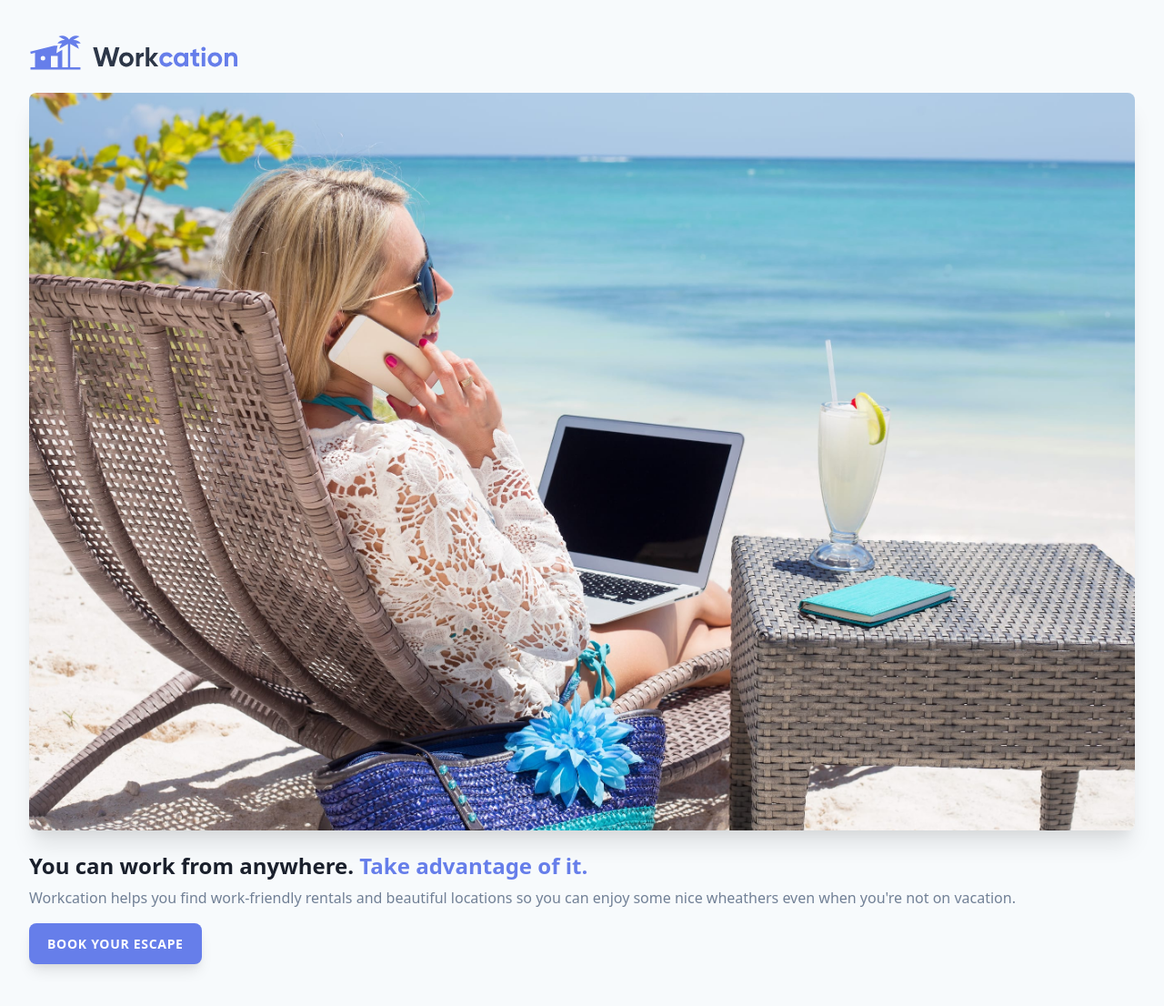
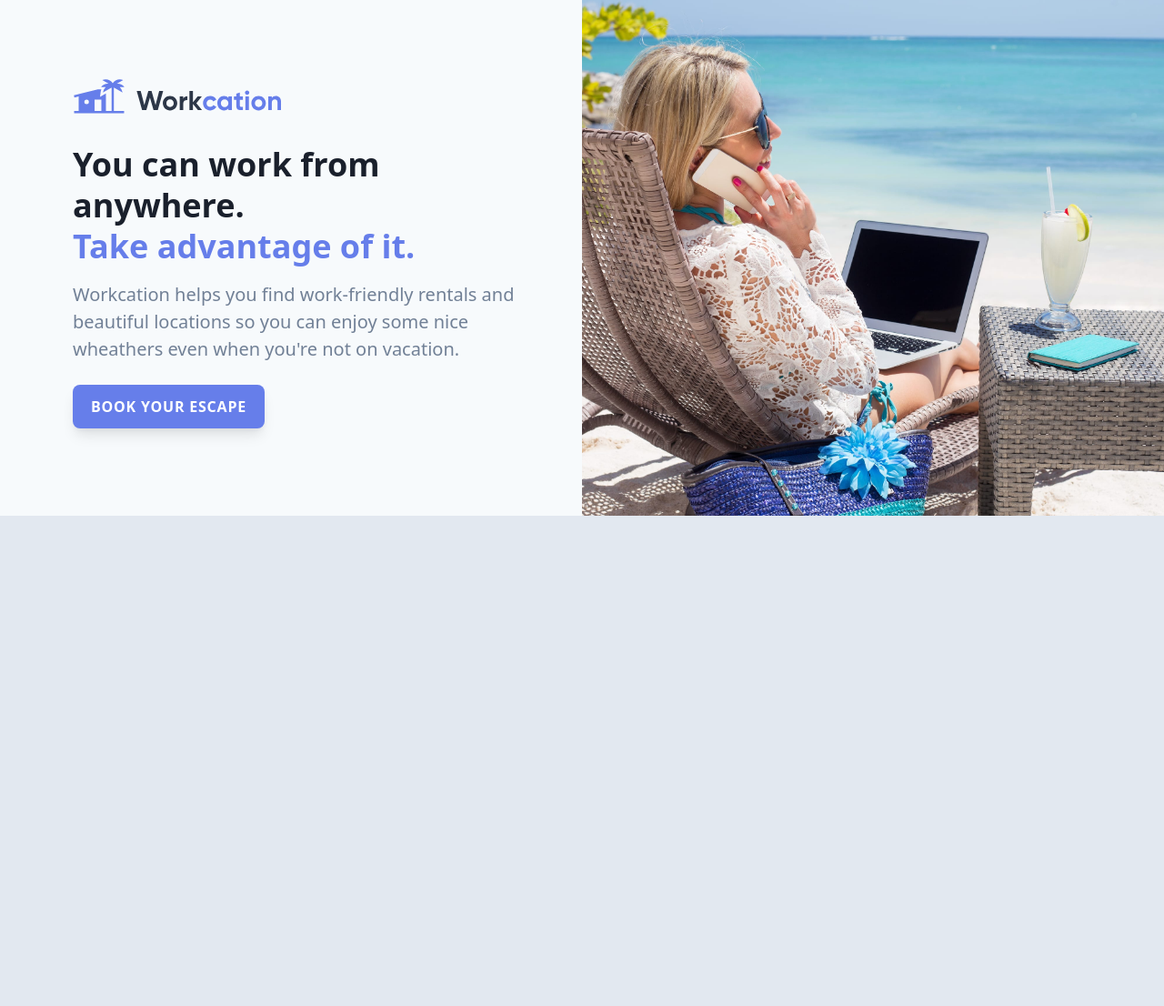
Before and after one commit to ausuwardi/learn-tailwind, a website: page public/index.html in a window 1280 px wide. Shown: the part 10-1116 px from the top of the page at 91% size. After the commit the page ends 800 px from the top, so only its background shows below. Drawn offline with nearby package versions, Linux system fonts and the light colour scheme; files that its build step writes are made by us from their sources.

Commit message:
Responsive design
Learn how to use Tailwind's responsive modifiers to design for multiple
screen sizes.

```diff
--- a/public/index.html
+++ b/public/index.html
@@ -6,18 +6,28 @@
     <title>Document</title>
     <link rel="stylesheet" href="/build/tailwind.css">
   </head>
-  <body class="bg-gray-100">
-    <div class="px-8 py-12">
-      <img class="h-10" src="/img/logo.svg" alt="Workcation">
-      <img class="mt-6 rounded-lg shadow-xl" src="/img/beach-work.jpg" alt="Woman workcationing on the beach">
-      <h1 class="mt-6 text-2xl font-bold text-gray-900 leading-tight">
-        You can work from anywhere. <span class="text-indigo-500">Take advantage of it.</span></h1>
-      <p class="mt-2 text-gray-600">
-        Workcation helps you find work-friendly rentals and beautiful locations so you can enjoy some nice wheathers even when you're not on vacation.
-      </p>
+  <body class="bg-gray-300">
+    <div class="bg-gray-100 flex">
+      <div class="px-8 py-12 max-w-md mx-auto sm:max-w-xl lg:max-w-full lg:w-1/2 lg:py-24 lg:px-12">
+        <div class="xl:max-w-lg xl:ml-auto">
+          <img class="h-10" src="/img/logo.svg" alt="Workcation">
+          <img class="mt-6 rounded-lg shadow-xl sm:mt-8 sm:h-64 sm:w-full sm:object-cover sm:object-center lg:hidden" src="/img/beach-work.jpg" alt="Woman workcationing on the beach">
+          <h1 class="mt-6 text-2xl font-bold text-gray-900 leading-tight sm:mt-8 sm:text-4xl lg:text-3xl xl:text-4xl">
+            You can work from anywhere.
+            <br class="hidden lg:inline"/><span class="text-indigo-500">Take advantage of it.</span></h1>
+          <p class="mt-2 text-gray-600 sm:mt-4 sm:text-xl">
+            Workcation helps you find work-friendly rentals and beautiful locations so you can enjoy some nice wheathers even when you're not on vacation.
+          </p>
 
-      <div class="mt-4">
-        <a class="inline-block bg-indigo-500 text-white px-5 py-3 rounded-lg shadow-lg uppercase tracking-wider font-semibold text-sm" href="#">Book your escape</a>
+          <div class="mt-4 sm:mt-6">
+            <a class="inline-block bg-indigo-500 text-white px-5 py-3 rounded-lg shadow-lg uppercase tracking-wider font-semibold text-sm sm:text-base" href="#">Book your escape</a>
+          </div>
+
+        </div>
+      </div>
+
+      <div class="hidden lg:block lg:w-1/2 lg:relative">
+        <img class="absolute inset-0 h-full w-full object-cover object-center" src="/img/beach-work.jpg" alt="Woman workcationing on the beach">
       </div>
     </div>
   </body>
```
Also changed, not shown: README.md.
